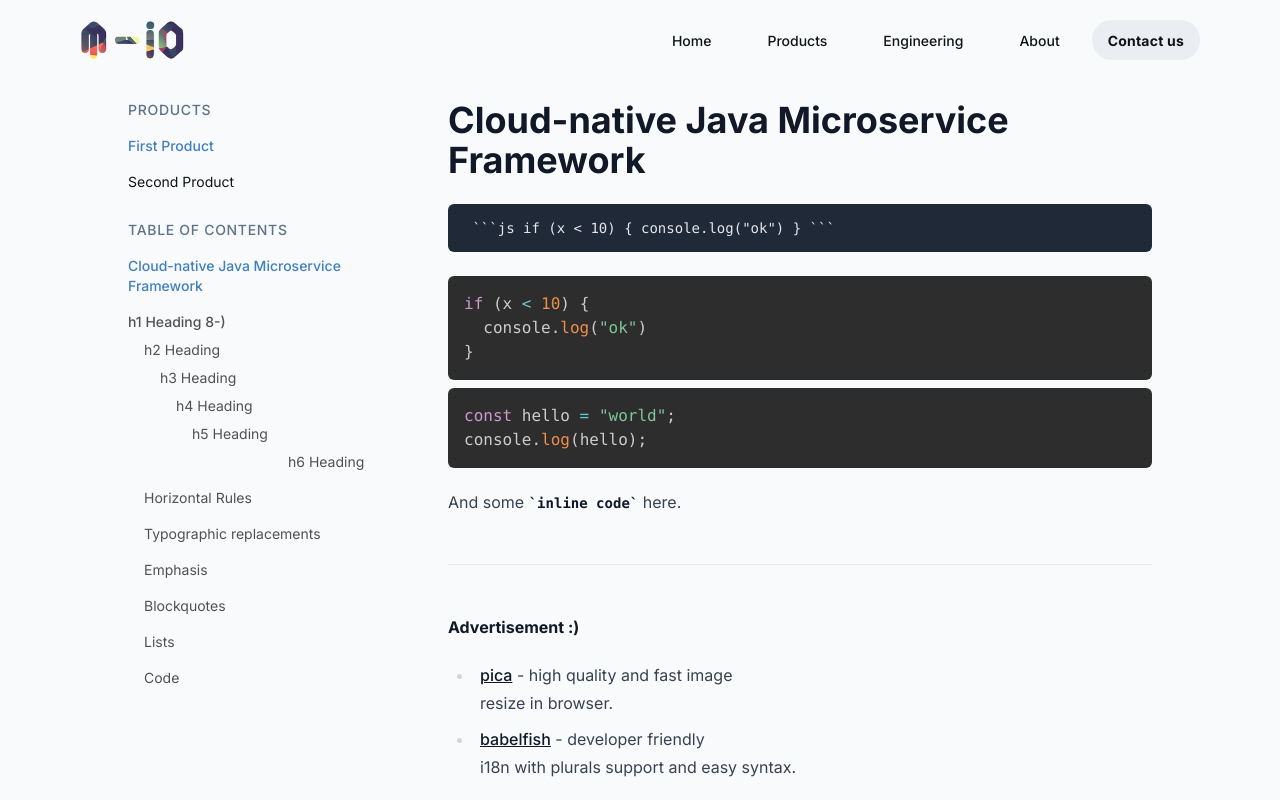
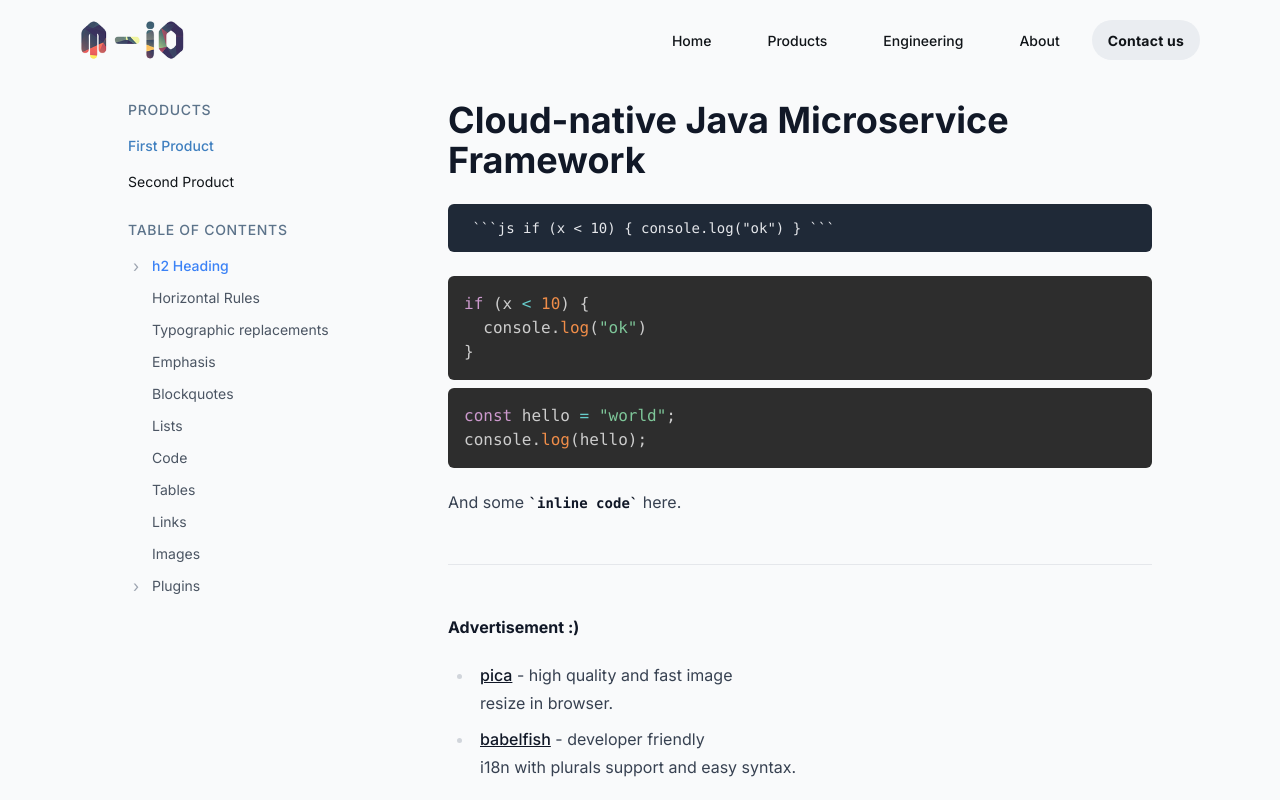
Before and after one commit to memoria-io/memoria-io.github.io, a Vue app: page /products in a window 1280 px wide. Shown: the top 800 px of the page. Built offline with nearby package versions, Linux system fonts and the light colour scheme.

Commit message:
modified:   src/pages/Products.vue

```diff
--- a/src/pages/Products.vue
+++ b/src/pages/Products.vue
@@ -32,9 +32,73 @@
               <!-- Table of Contents -->
               <div v-if="tableOfContents.length > 0">
                 <h3 class="text-sm font-medium text-[#5c738a] uppercase tracking-wider mb-3">Table of Contents</h3>
-                <template v-for="item in tableOfContents" :key="item.id">
-                  <TocTree :item="item" :activeSection="activeSection" />
-                </template>
+                <div class="space-y-1">
+                  <template v-for="item in structuredToc" :key="item.id">
+                    <div>
+                      <!-- Main header with expansion -->
+                      <div class="flex items-center group">
+                        <button
+                          v-if="item.children?.length"
+                          @click.stop="toggleSection(item.id)"
+                          class="w-4 h-4 mr-2 flex items-center justify-center text-gray-400 hover:text-gray-600"
+                        >
+                          <span class="transform transition-transform" :class="expandedSections.has(item.id) ? 'rotate-90' : ''">
+                            ›
+                          </span>
+                        </button>
+                        <span v-else class="w-4 mr-2"></span>
+                        <a
+                          :href="'#' + item.id"
+                          @click.prevent="() => { scrollToSection(item.id); if (item.children?.length) toggleSection(item.id); }"
+                          class="block py-1 text-sm text-gray-600 hover:text-blue-500 transition-colors"
+                          :class="{ 'toc-active': activeSection === item.id }"
+                        >
+                          {{ item.text }}
+                        </a>
+                      </div>
+
+                      <!-- Sub-headers -->
+                      <div v-if="item.children?.length && expandedSections.has(item.id)" class="ml-4 mt-1">
+                        <template v-for="child in item.children" :key="child.id">
+                          <div class="flex items-center group">
+                            <button
+                              v-if="child.children?.length"
+                              @click.stop="toggleSection(child.id)"
+                              class="w-4 h-4 mr-2 flex items-center justify-center text-gray-400 hover:text-gray-600"
+                            >
+                              <span class="transform transition-transform" :class="expandedSections.has(child.id) ? 'rotate-90' : ''">
+                                ›
+                              </span>
+                            </button>
+                            <span v-else class="w-4 mr-2"></span>
+                            <a
+                              :href="'#' + child.id"
+                              @click.prevent="() => { scrollToSection(child.id); if (child.children?.length) toggleSection(child.id); }"
+                              class="py-1 pr-4 text-sm text-gray-600 hover:text-blue-500 transition-colors"
+                              :class="{ 'toc-active': activeSection === child.id }"
+                            >
+                              {{ child.text }}
+                            </a>
+                          </div>
+
+                          <!-- Third level -->
+                          <div v-if="child.children?.length && expandedSections.has(child.id)" class="ml-10 mt-1">
+                            <template v-for="grandchild in child.children" :key="grandchild.id">
+                              <a
+                                :href="'#' + grandchild.id"
+                                @click.prevent="scrollToSection(grandchild.id)"
+                                class="block py-1 text-sm text-gray-500 hover:text-blue-500 transition-colors"
+                                :class="{ 'toc-active': activeSection === grandchild.id }"
+                              >
+                                {{ grandchild.text }}
+                              </a>
+                            </template>
+                          </div>
+                        </template>
+                      </div>
+                    </div>
+                  </template>
+                </div>
               </div>
             </nav>
           </div>
@@ -53,7 +117,7 @@
 </template>
 
 <script setup lang="ts">
-import { ref, onMounted, nextTick, watch, onUnmounted } from 'vue'
+import { ref, onMounted, nextTick, watch, onUnmounted, computed } from 'vue'
 import { parseMarkdown, highlightCode } from '../services/markdown'
 import { config as fetchAppConfig, type ProductMeta, AppConfig } from '../services/config'
 import { loadDocument } from '../services/resources'
@@ -77,8 +141,44 @@ const error = ref<string | null>(null)
 const tableOfContents = ref<TocItem[]>([])
 const activeSection = ref<string>('')
 
+// Track expanded sections
+const expandedSections = ref<Set<string>>(new Set())
+
 // Intersection Observer
 let observer: IntersectionObserver | null = null
+
+const toggleSection = (id: string) => {
+  if (expandedSections.value.has(id)) {
+    expandedSections.value.delete(id)
+  } else {
+    expandedSections.value.add(id)
+  }
+}
+
+// Computed property to structure TOC items
+const structuredToc = computed(() => {
+  const result: TocItem[] = []
+  const stack: TocItem[] = []
+
+  tableOfContents.value.forEach((item) => {
+    while (stack.length > 0 && stack[stack.length - 1].level >= item.level) {
+      stack.pop()
+    }
+
+    if (stack.length === 0) {
+      result.push(item)
+    } else {
+      if (!stack[stack.length - 1].children) {
+        stack[stack.length - 1].children = []
+      }
+      stack[stack.length - 1].children.push(item)
+    }
+
+    stack.push(item)
+  })
+
+  return result
+})
 
 const initializeObserver = () => {
   if (observer) {
@@ -87,43 +187,21 @@ const initializeObserver = () => {
 
   observer = new IntersectionObserver(
     (entries) => {
-      if (contentDiv.value) {
-        // Get all headers in document order
-        const allHeaders = Array.from(contentDiv.value.querySelectorAll('h1, h2, h3, h4, h5, h6'))
-
-        // Find visible headers near the top of the viewport
-        const visibleHeaders = allHeaders
-          .filter(header => {
-            const rect = header.getBoundingClientRect()
-            // Consider headers in the top portion of the viewport
-            return rect.top >= -50 && rect.top <= 150
-          })
-          .map(header => ({
-            id: header.id,
-            level: parseInt(header.tagName[1]),
-            top: header.getBoundingClientRect().top
-          }))
-
-        if (visibleHeaders.length > 0) {
-          // Find the highest-level (lowest number) header among visible ones
-          const minLevel = Math.min(...visibleHeaders.map(h => h.level))
-          const highestLevelHeader = visibleHeaders.find(h => h.level === minLevel)
-
-          if (highestLevelHeader) {
-            activeSection.value = highestLevelHeader.id
-          }
+      entries.forEach(entry => {
+        if (entry.isIntersecting) {
+          activeSection.value = entry.target.id
         }
-      }
+      })
     },
     {
-      rootMargin: '-80px 0px -90% 0px',
-      threshold: [0, 1]
+      rootMargin: '0px 0px -95% 0px',
+      threshold: 0
     }
   )
 
   // Observe all headers
   if (contentDiv.value) {
-    const headers = contentDiv.value.querySelectorAll('h1, h2, h3, h4, h5, h6')
+    const headers = contentDiv.value.querySelectorAll('h2, h3, h4')
     headers.forEach(header => {
       if (header.id) {
         observer?.observe(header)
@@ -135,7 +213,7 @@ const initializeObserver = () => {
 const generateTableOfContents = () => {
   const flatToc: TocItem[] = []
   if (contentDiv.value) {
-    const headers = contentDiv.value.querySelectorAll('h1, h2, h3, h4, h5, h6')
+    const headers = contentDiv.value.querySelectorAll('h2, h3, h4, h5, h6')
     headers.forEach((header) => {
       if (!header.id) {
         header.id = header.textContent?.toLowerCase().replace(/\s+/g, '-') || ''
@@ -155,13 +233,18 @@ const generateTableOfContents = () => {
   const stack: TocItem[] = []
 
   flatToc.forEach((item) => {
+    // Pop items from stack if current item is at same or higher level (smaller number)
     while (stack.length > 0 && stack[stack.length - 1].level >= item.level) {
       stack.pop()
     }
 
+    // If stack is empty or current item is direct child of last item in stack
     if (stack.length === 0) {
       treeStructure.push(item)
     } else {
+      if (!stack[stack.length - 1].children) {
+        stack[stack.length - 1].children = []
+      }
       stack[stack.length - 1].children.push(item)
     }
 
@@ -204,37 +287,49 @@ const updateHighlighting = () => {
   })
 }
 
-// Watchers
-watch(content, updateHighlighting)
+// Make sure observer is initialized after content changes
+watch(() => content.value, () => {
+  nextTick(() => {
+    initializeObserver()
+  })
+}, { flush: 'post' })
 
-// Lifecycle
+// Initialize observer after initial content load
 onMounted(async () => {
   try {
     appConfig.value = await fetchAppConfig()
     products.value = appConfig.value.products
     if (products.value.length > 0) {
       await loadProduct(appConfig.value.products[0])
+      nextTick(() => {
+        initializeObserver()
+      })
     }
   } catch (e) {
     error.value = e instanceof Error ? e.message : 'Failed to load product list'
   }
 })
 
+// Clean up observer
 onUnmounted(() => {
   if (observer) {
     observer.disconnect()
   }
 })
+
+// Function to scroll to section
+const scrollToSection = (id: string) => {
+  const element = document.getElementById(id)
+  if (element) {
+    element.scrollIntoView({ behavior: 'smooth', block: 'start' })
+    activeSection.value = id
+  }
+}
 </script>
 
 <style>
 .prose {
   max-width: none;
-}
-
-/* Smooth scroll behavior for anchor links */
-html {
-  scroll-behavior: smooth;
 }
 
 /* Custom scrollbar for TOC */
@@ -254,4 +349,15 @@ nav::-webkit-scrollbar-thumb {
 nav::-webkit-scrollbar-thumb:hover {
   background: #d1d5db;
 }
+
+/* Active state styles */
+.toc-active {
+  color: #3b82f6 !important;
+  font-weight: 500;
+}
+
+/* Add scroll margin to headers */
+:deep(h2), :deep(h3), :deep(h4) {
+  scroll-margin-top: 100px;
+}
 </style>
```
